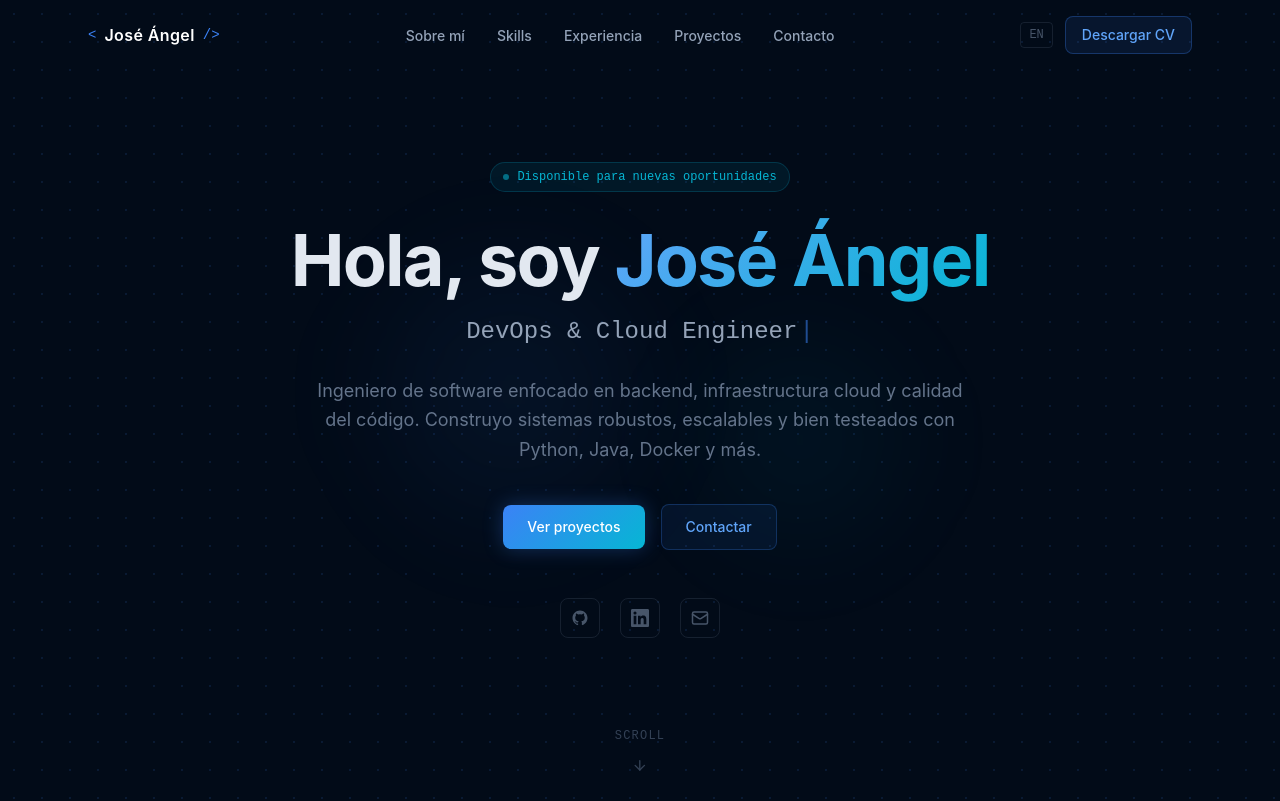
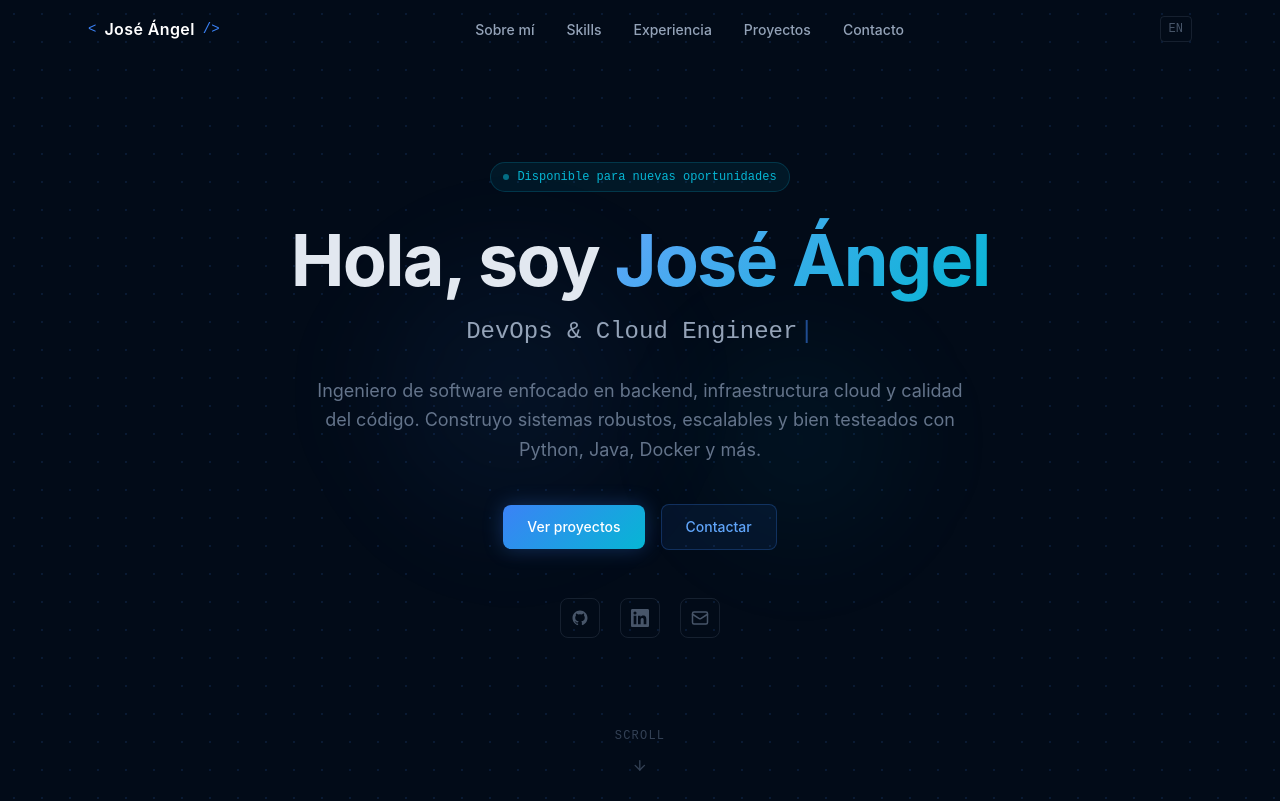
Before and after one commit to Euchelu/portfolio, a React (Vite) app: page / in a window 1280 px wide. Shown: the top 801 px of the page. Built offline with nearby package versions, Linux system fonts and the light colour scheme.

Commit message:
Remove CV download feature pending updated PDF

```diff
--- a/src/components/Navbar.tsx
+++ b/src/components/Navbar.tsx
@@ -82,30 +82,6 @@ export default function Navbar() {
           >
             {lang === 'es' ? 'EN' : 'ES'}
           </button>
-
-          {/* Download CV */}
-          <a
-            href={lang === 'es' ? '/portfolio/cv.pdf' : '/portfolio/cv_en.pdf'}
-            download={lang === 'es' ? 'CV_Jose_Angel_Ceballos_ES.pdf' : 'CV_Jose_Angel_Ceballos_EN.pdf'}
-            className="inline-flex items-center gap-2 px-4 py-2 rounded-lg text-sm font-medium transition-all duration-200"
-            style={{
-              background: 'rgba(59,130,246,0.1)',
-              border: '1px solid rgba(59,130,246,0.3)',
-              color: '#60a5fa',
-            }}
-            onMouseEnter={(e) => {
-              const el = e.currentTarget
-              el.style.background = 'rgba(59,130,246,0.2)'
-              el.style.borderColor = 'rgba(59,130,246,0.6)'
-            }}
-            onMouseLeave={(e) => {
-              const el = e.currentTarget
-              el.style.background = 'rgba(59,130,246,0.1)'
-              el.style.borderColor = 'rgba(59,130,246,0.3)'
-            }}
-          >
-            {tr.nav.downloadCV}
-          </a>
         </div>
 
         {/* Mobile burger */}
@@ -149,15 +125,6 @@ export default function Navbar() {
               >
                 {lang === 'es' ? 'EN' : 'ES'}
               </button>
-              <a
-                href={lang === 'es' ? '/portfolio/cv.pdf' : '/portfolio/cv_en.pdf'}
-                download={lang === 'es' ? 'CV_Jose_Angel_Ceballos_ES.pdf' : 'CV_Jose_Angel_Ceballos_EN.pdf'}
-                className="text-sm"
-                style={{ color: '#60a5fa' }}
-                onClick={() => setOpen(false)}
-              >
-                {tr.nav.downloadCV}
-              </a>
             </div>
           </motion.div>
         )}
--- a/src/i18n/translations.ts
+++ b/src/i18n/translations.ts
@@ -8,7 +8,6 @@ export const t = {
       experience: 'Experiencia',
       projects: 'Proyectos',
       contact: 'Contacto',
-      downloadCV: 'Descargar CV',
     },
     hero: {
       badge: 'Disponible para nuevas oportunidades',
@@ -108,7 +107,6 @@ export const t = {
       experience: 'Experience',
       projects: 'Projects',
       contact: 'Contact',
-      downloadCV: 'Download CV',
     },
     hero: {
       badge: 'Open to new opportunities',
--- a/wiki/Desarrollo-Local.md
+++ b/wiki/Desarrollo-Local.md
@@ -46,9 +46,6 @@ Editar `src/i18n/translations.ts` — tanto la clave `es` como `en`.
 En `src/components/Projects.tsx` añadir en `projectMeta` el objeto con `tags`, `github` y `demo`.
 En `src/i18n/translations.ts` añadir la entrada en `projects.items` para ES e EN.
 
-### Cambiar el CV
-Reemplazar `public/cv.pdf` con el nuevo archivo (mismo nombre).
-
 ## Tests
 
 Los tests viven junto al código que prueban:
--- a/wiki/Home.md
+++ b/wiki/Home.md
@@ -30,7 +30,6 @@ portfolio/
 │   ├── i18n/           # Traducciones ES + EN
 │   └── App.tsx
 ├── public/
-│   └── cv.pdf
 ├── wiki/               # Esta documentación
 ├── .github/workflows/  # Deploy automático
 ├── vite.config.ts
```
Also changed, not shown: 2 other files (tests, documents, lock files or other folders).
